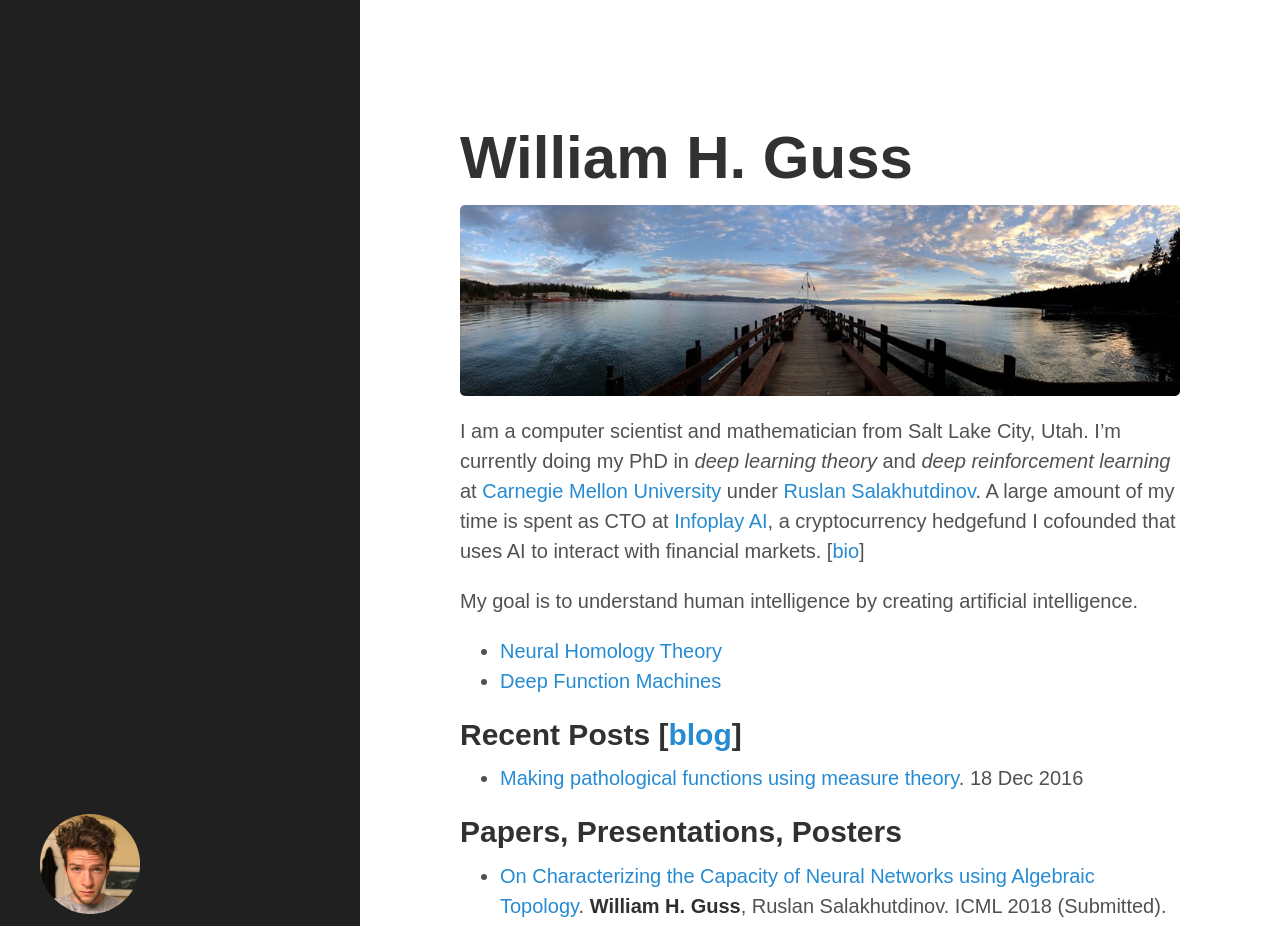
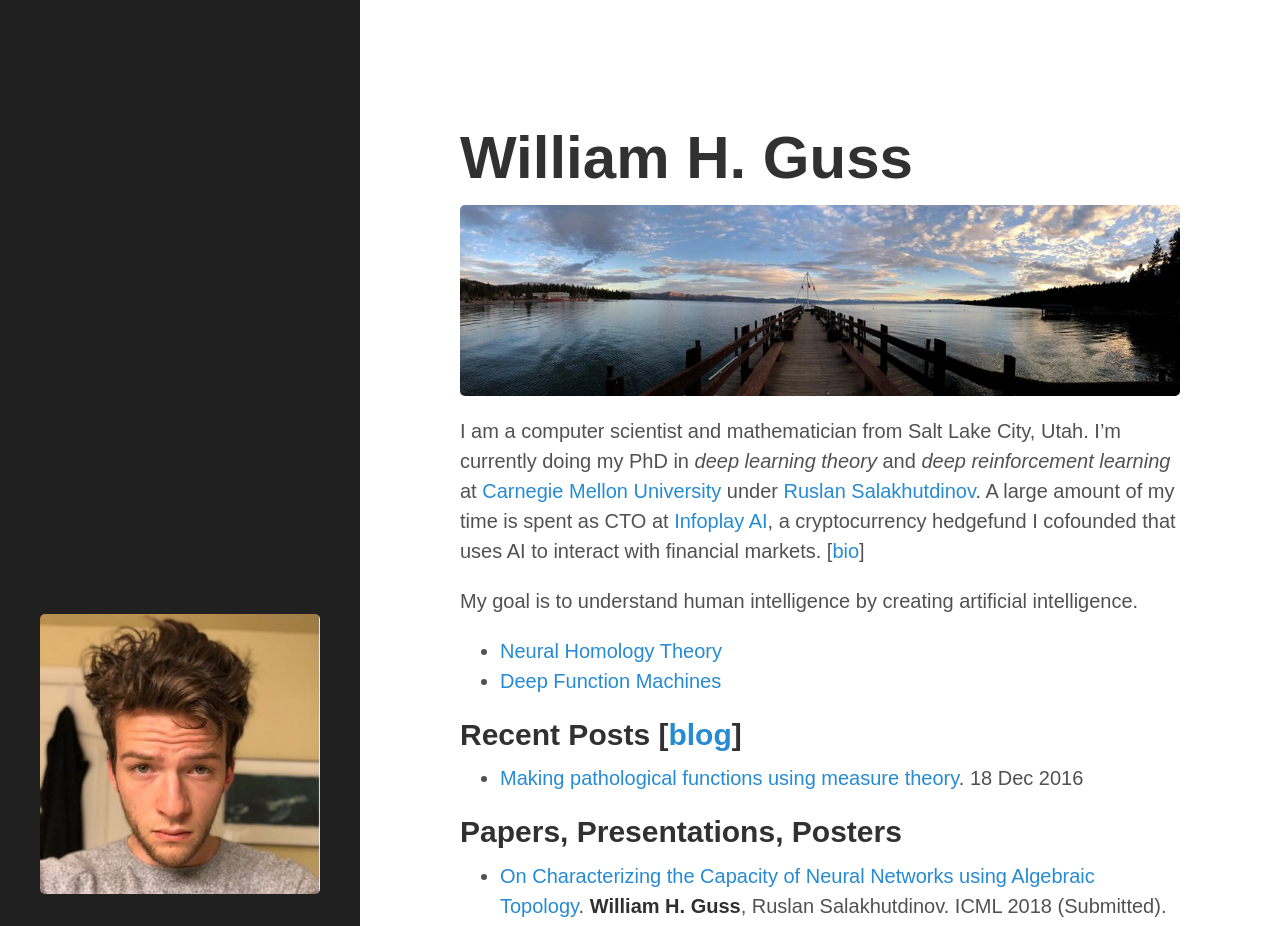
Before and after one commit to MadcowD/web, a Jekyll site: the page built from index.md, in a window 1280 px wide and 1400 px high. Shown: the top 926 px of the window. Built offline with Jekyll 4.4.1, drawn with Linux system fonts in a browser that asks for light colours; some web fonts are replaced; our own code applies the rules of GitHub Pages for plain Markdown files.

Commit message:
Base url

```diff
--- a/_config.yml
+++ b/_config.yml
@@ -7,7 +7,7 @@
 title:            wguss
 tagline:          'Artificially intelligent mathematician.'
 description:      'I do machine learning, mathematics, and <a href="https://thepelicants.bandcamp.com/">music</a>.'
-baseurl:          http://wguss.ml/
+baseurl:          "/"
 
 author:
   name:           'William Guss'
--- a/public/css/custom.css
+++ /dev/null
@@ -1,12 +0,0 @@
-.round {
-	border-radius: 5000px;
-	overflow: hidden;
-	width: 100px;
-	height: 100px;
-}
-.round img {
-	display: block;
-	/* Stretch
-	height: 100%;
-	width: 100%; */
-}
```
